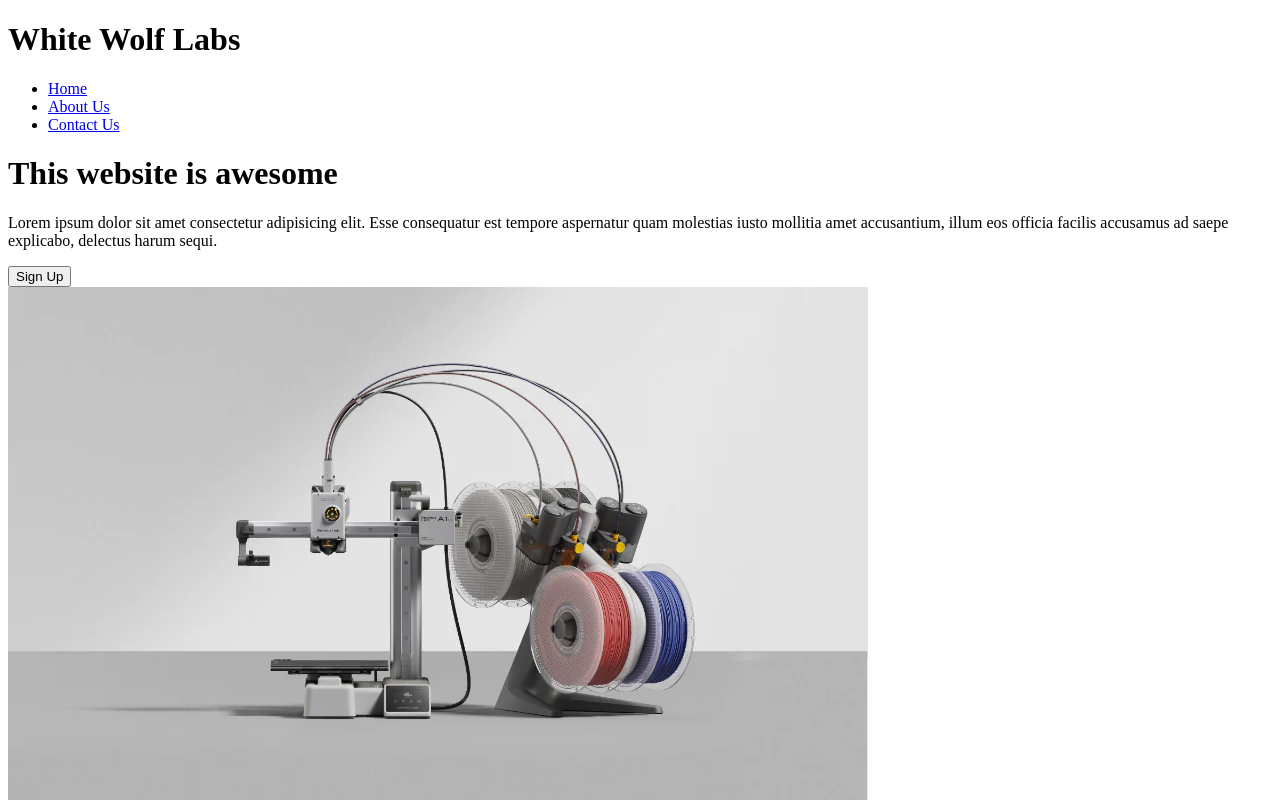
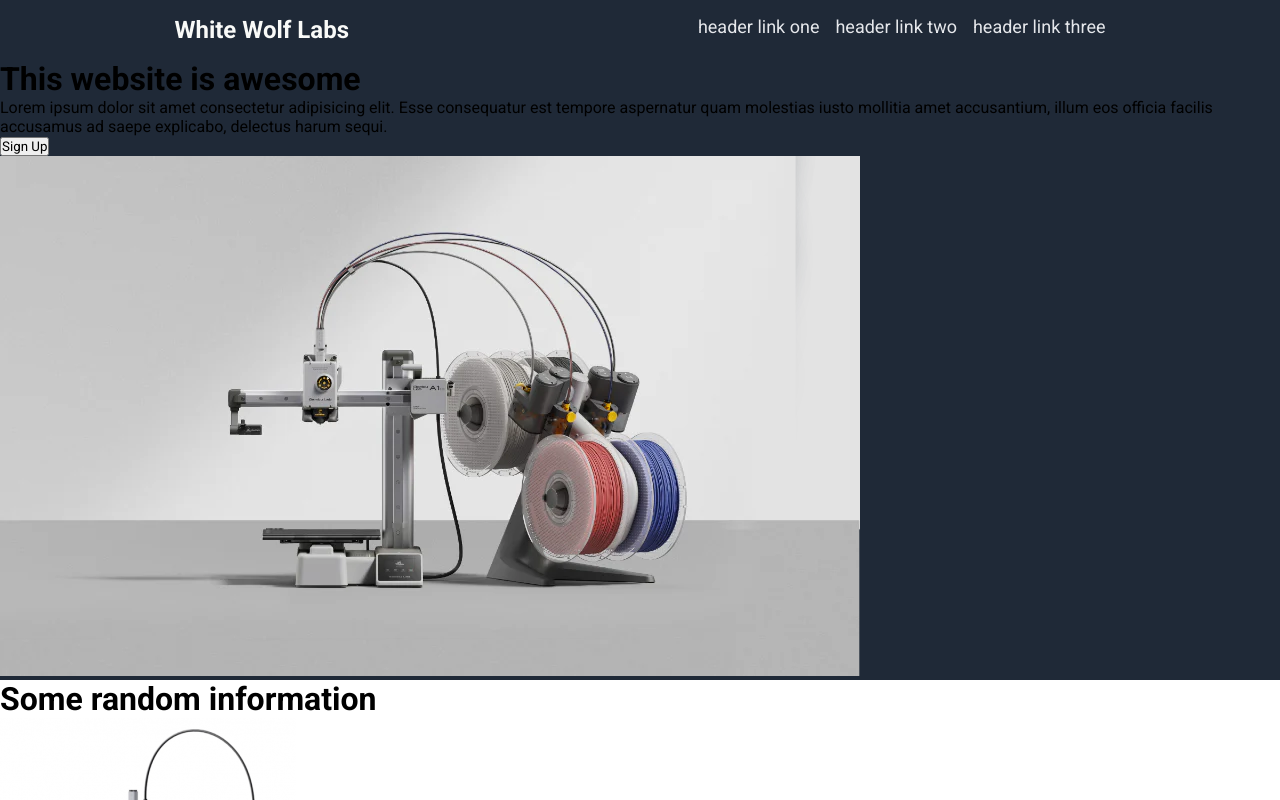
Before and after one commit to blaine0406/landing_page, a plain HTML site: page index.html in a window 1280 px wide. Shown: the top 800 px of the page. Drawn offline with Linux system fonts and the light colour scheme.

Commit message:
added flex and started styling the header

```diff
--- a/index.html
+++ b/index.html
@@ -4,15 +4,16 @@
     <meta charset="UTF-8">
     <meta name="viewport" content="width=device-width, initial-scale=1.0">
     <link rel="stylesheet" href="style.css">
+    <link href="https://fonts.googleapis.com/css2?family=Roboto:ital,wght@0,100..900;1,100..900&display=swap" rel="stylesheet">
     <title>White Wolf Labs</title>
 </head>
 <body>
     <div class="header">
-        <h1 class="header-logo">White Wolf Labs</h1>
+        <div class="header-logo">White Wolf Labs</div>
         <ul class="right-links">
-            <li><a href="#">Home</a></li>
-            <li><a href="#">About Us</a></li>
-            <li><a href="#">Contact Us</a></li>
+            <li><a href="#">header link one</a></li>
+            <li><a href="#">header link two</a></li>
+            <li><a href="#">header link three</a></li>
         </ul>
     </div>
     <div class="body">
--- a/style.css
+++ b/style.css
@@ -0,0 +1,47 @@
+* {
+    margin: 0;
+    padding: 0;
+    box-sizing: border-box;
+    font-family: 'Roboto';
+    /* border: 1px solid red; */
+}
+
+.header,
+.section-a,
+.footer {
+    background-color: #1f2937;
+}
+
+body {
+    display: flex;
+    flex-direction: column;
+}
+
+
+/* HEADER */
+
+.header {
+    display: flex;
+    justify-content: space-around;
+    padding: 16px 0;
+}
+
+.header-logo {
+    color: #f9faf8;
+    font-weight: bold;
+    font-size: 24px;
+}
+
+.right-links {
+    display: flex;
+    list-style-type: none;
+    gap: 16px;
+}
+
+a {
+    color: #e5e7eb;
+    text-decoration: none;
+    font-size: 18px;
+}
+
+/* SECTION A */
```
